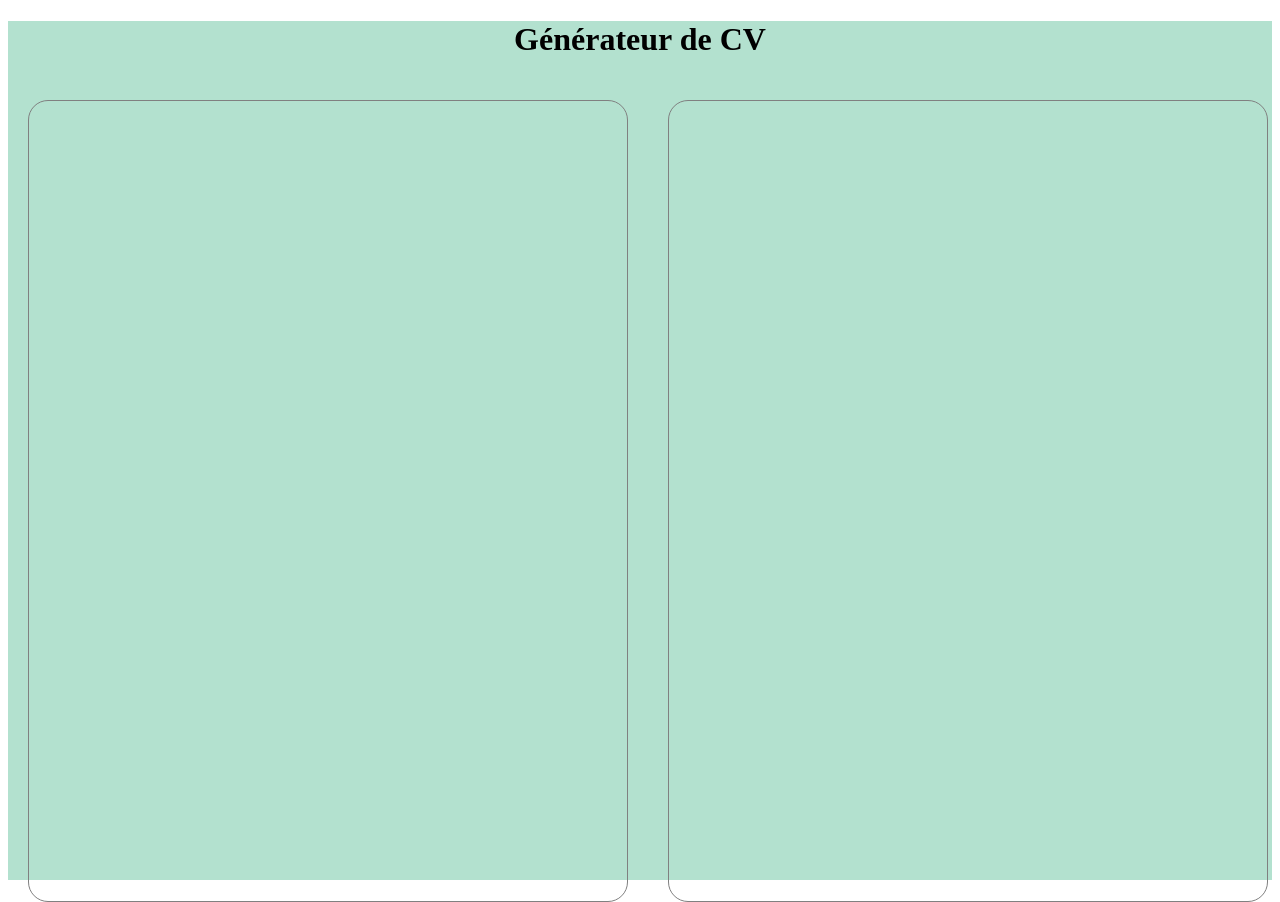
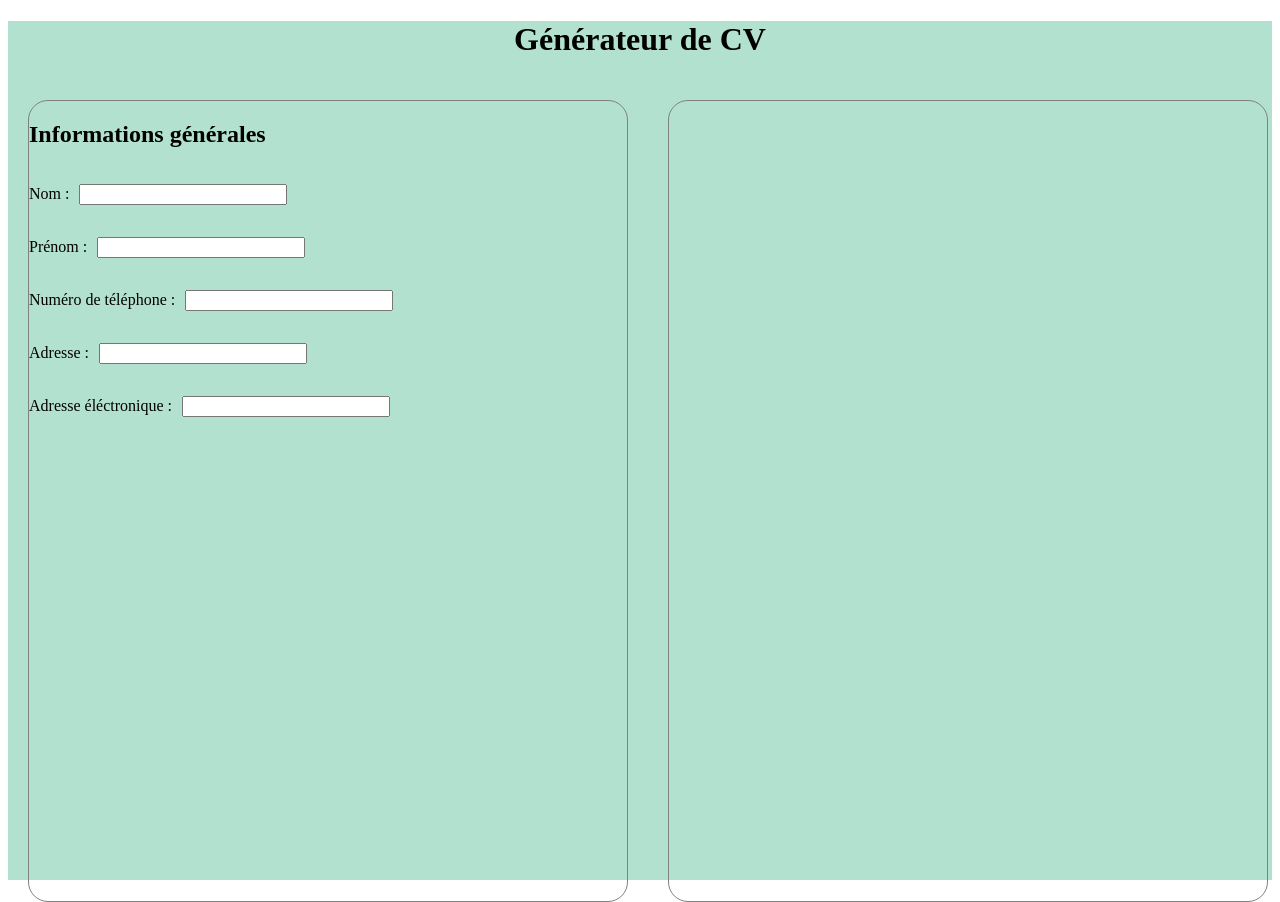
Before and after one commit to Paul-prog44/ReactOdinProject, a React (Vite) app: page / in a window 1280 px wide. Built offline with nearby package versions, Linux system fonts and the light colour scheme.

Commit message:
Add general informations

```diff
--- a/src/App.css
+++ b/src/App.css
@@ -13,8 +13,14 @@
   border: 1px solid grey;
   border-radius: 20px;
   display: flex;
+  flex-direction: column;
 }
 
 h1{
   text-align: center;
 }
+
+input {
+  width: 200px;
+  margin-left: 10px;
+}
--- a/src/App.jsx
+++ b/src/App.jsx
@@ -1,13 +1,16 @@
 import { useState } from 'react'
 import './App.css'
 import Title from './components/title'
+import GeneralInformation from './components/generalInformation'
 
 function App() {
   return (
     <>
     <Title/>
     <div className='page'>
-      <div className='parts'></div>
+      <div className='parts'>
+        <GeneralInformation/>
+      </div>
       <div className='parts'></div>
     </div>
     </>
--- /dev/null
+++ b/src/components/generalInformation.jsx
@@ -0,0 +1,14 @@
+function GeneralInformation() {
+    return (
+        <>
+            <h2>Informations générales</h2>
+            <p>Nom :<input name="name"/></p>
+            <p>Prénom :<input name="lastname"/></p>
+            <p>Numéro de téléphone :<input name="phone"/></p>
+            <p>Adresse :<input name="address"/></p>
+            <p>Adresse éléctronique :<input name="emailAddress"/></p>
+        </>
+    )
+}
+
+export default GeneralInformation
```
